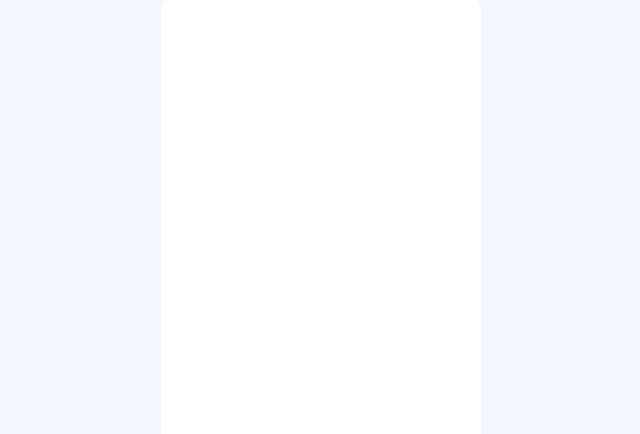
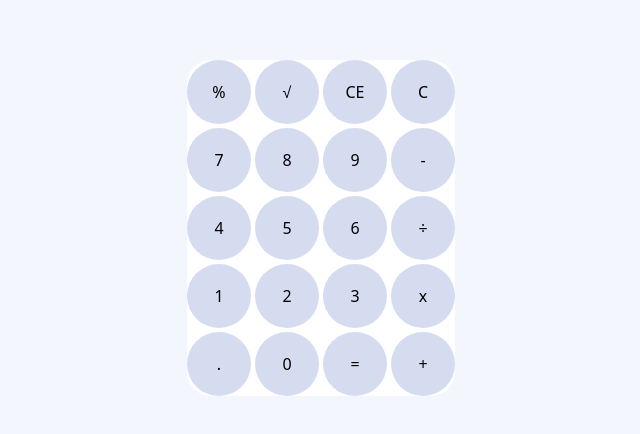
Before and after one commit to ElCato-0/calculator, a SvelteKit app: page / in a window 1280 px wide. Shown: the part 172-606 px from the top of the page, without its empty margins (319-959 px from the left). Built offline with nearby package versions, Linux system fonts and the light colour scheme.

Commit message:
buttons using grid

```diff
--- a/src/app.css
+++ b/src/app.css
@@ -1,3 +1,7 @@
 @tailwind base;
 @tailwind components;
 @tailwind utilities;
+
+button {
+    @apply bg-[#d6dcef] rounded-full w-16 h-16;
+}
--- a/src/routes/+page.svelte
+++ b/src/routes/+page.svelte
@@ -2,6 +2,25 @@
     <title>الة حاسبة</title>
 </svelte:head>
 
-<div
-    class="flex justify-center items-center bg-white h-[30rem] w-[20rem] rounded-3xl"
-></div>
+<div class="bg-white rounded-3xl grid grid-cols-4 gap-1">
+    <button> % </button>
+    <button> √ </button>
+    <button> CE </button>
+    <button> C </button>
+    <button> 7 </button>
+    <button> 8 </button>
+    <button> 9 </button>
+    <button> - </button>
+    <button> 4 </button>
+    <button> 5 </button>
+    <button> 6 </button>
+    <button> ÷ </button>
+    <button> 1 </button>
+    <button> 2 </button>
+    <button> 3 </button>
+    <button> x </button>
+    <button> . </button>
+    <button> 0 </button>
+    <button> = </button>
+    <button> + </button>
+</div>
```
